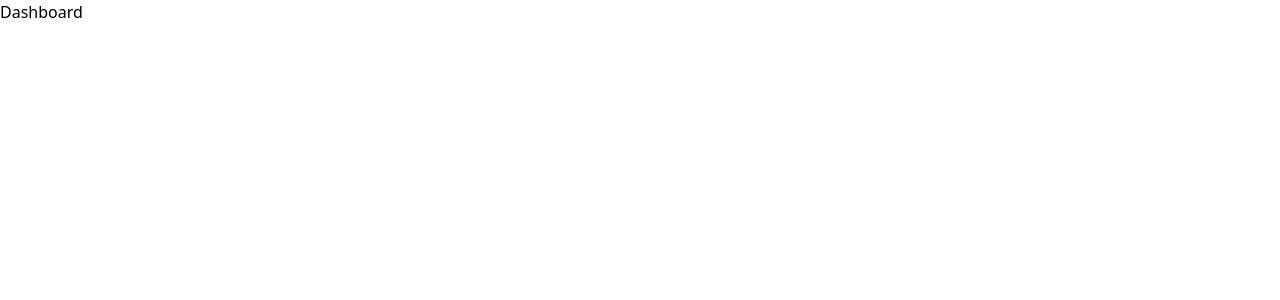
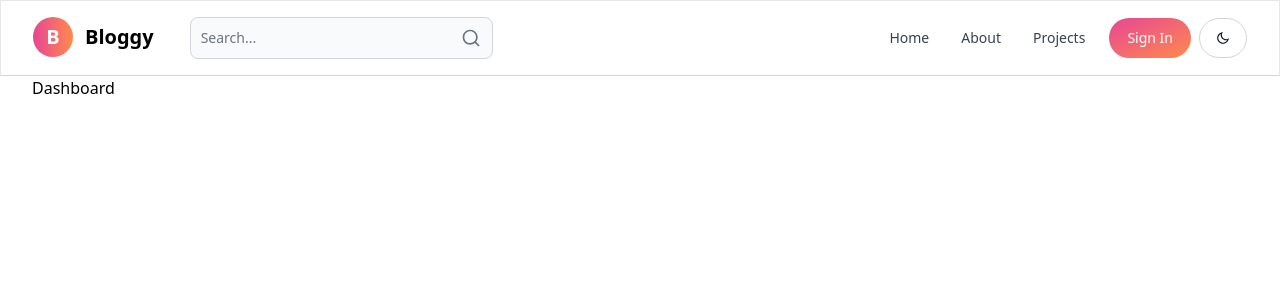
Before and after one commit to HanumanSahaySharma/mern-blog, a React app in the folder client/: page /dashboard in a window 1280 px wide. Shown: the top 300 px of the page. Built offline with nearby package versions, Linux system fonts and the light colour scheme; the HTML template or start-up script is replaced by a standard one.

Commit message:
install flowbite-react and add pages

```diff
--- a/client/package.json
+++ b/client/package.json
@@ -10,8 +10,10 @@
     "preview": "vite preview"
   },
   "dependencies": {
+    "flowbite-react": "^0.7.2",
     "react": "^18.2.0",
     "react-dom": "^18.2.0",
+    "react-icons": "^5.0.1",
     "react-router-dom": "^6.21.3"
   },
   "devDependencies": {
--- a/client/src/App.jsx
+++ b/client/src/App.jsx
@@ -1,23 +1,38 @@
-import React from 'react'
-import { BrowserRouter as Router, Routes, Route} from 'react-router-dom'
+import React from "react";
+import { BrowserRouter as Router, Routes, Route } from "react-router-dom";
 
-import Home from './pages/Home';
-import About from './pages/About';
-import Projects from './pages/Projects';
-import Dashboard from './pages/Dashboard';
-import SignIn from './pages/SignIn';
-import SignUp from './pages/SignUp';
+import Header from "./components/header";
+
+import Home from "./pages/Home";
+import About from "./pages/About";
+import Projects from "./pages/Projects";
+import Dashboard from "./pages/Dashboard";
+import SignIn from "./pages/SignIn";
+import SignUp from "./pages/SignUp";
 export default function App() {
   return (
     <Router>
+      <Header />
       <Routes>
-        <Route path="/" element={<Home />}>Home</Route>
-        <Route path="/about" element={<About />}>About</Route>
-        <Route path="/projects" element={<Projects />}>Projects</Route>
-        <Route path="/dashboard" element={<Dashboard />}>Dashboard</Route>
-        <Route path="/signin" element={<SignIn />}>SignIn</Route>
-        <Route path="/signup" element={<SignUp />}>SignUp</Route>
+        <Route path="/" element={<Home />}>
+          Home
+        </Route>
+        <Route path="/about" element={<About />}>
+          About
+        </Route>
+        <Route path="/projects" element={<Projects />}>
+          Projects
+        </Route>
+        <Route path="/dashboard" element={<Dashboard />}>
+          Dashboard
+        </Route>
+        <Route path="/signin" element={<SignIn />}>
+          SignIn
+        </Route>
+        <Route path="/signup" element={<SignUp />}>
+          SignUp
+        </Route>
       </Routes>
-      </Router>
-  )
+    </Router>
+  );
 }
--- /dev/null
+++ b/client/src/components/Header.jsx
@@ -0,0 +1,64 @@
+import React from "react";
+import { Link, useLocation, useRoutes } from "react-router-dom";
+import { Button, Navbar, TextInput } from "flowbite-react";
+import { RiSearchLine, RiMoonLine } from "react-icons/ri";
+
+export default function Header() {
+  const path = useLocation().pathname;
+  return (
+    <header className="border border-b-slate-300">
+      <div className="container mx-auto max-w-[1480px] pl-8 pr-8">
+        <div className="grid grid-cols-2 gap4 py-4">
+          <div className="flex items-center gap-4">
+            <Link
+              to="/"
+              className="mr-5 flex self-start items-center whitespace-nowrap text-lg sm:text-xl font-semibold dark:text-white"
+            >
+              <span className="rounded-full flex items-center justify-center font-bold w-10 h-10 bg-gradient-to-r from-pink-500 to-orange-400 text-white mr-3">
+                B
+              </span>
+              Bloggy
+            </Link>
+            <form className="hidden lg:block w-2/4">
+              <TextInput
+                className="w-full"
+                type="text"
+                placeholder="Search..."
+                rightIcon={RiSearchLine}
+              />
+            </form>
+            <Button className="w-12 h-10 block lg:hidden" color="gray" pill>
+              <RiSearchLine />
+            </Button>
+          </div>
+          <div className="flex items-center gap-2 justify-end">
+            <Navbar>
+              <Navbar.Toggle />
+              <Navbar.Collapse className="navbar-nav">
+                <Navbar.Link as={Link} to="/" active={path === "/"} exect>
+                  Home
+                </Navbar.Link>
+                <Navbar.Link as={Link} to="/about" active={path === "/about"}>
+                  About
+                </Navbar.Link>
+                <Navbar.Link
+                  as={Link}
+                  to="/projects"
+                  active={path === "/projects"}
+                >
+                  Projects
+                </Navbar.Link>
+              </Navbar.Collapse>
+            </Navbar>
+            <Button gradientDuoTone="pinkToOrange" pill>
+              Sign In
+            </Button>
+            <Button className="w-12 h-10 sm:inline px-0" color="light" pill>
+              <RiMoonLine />
+            </Button>
+          </div>
+        </div>
+      </div>
+    </header>
+  );
+}
--- a/client/src/pages/About.jsx
+++ b/client/src/pages/About.jsx
@@ -1,7 +1,9 @@
-import React from 'react'
+import React from "react";
 
 export default function About() {
   return (
-    <h1>About</h1>
-  )
+    <div className="container mx-auto max-w-[1280px] pl-8 pr-8">
+      <h1>About</h1>
+    </div>
+  );
 }
--- a/client/src/pages/Dashboard.jsx
+++ b/client/src/pages/Dashboard.jsx
@@ -1,7 +1,9 @@
-import React from 'react'
+import React from "react";
 
 export default function Dashboard() {
   return (
-    <div>Dashboard</div>
-  )
+    <div className="container mx-auto max-w-[1280px] pl-8 pr-8">
+      <h1>Dashboard</h1>
+    </div>
+  );
 }
--- a/client/src/pages/Home.jsx
+++ b/client/src/pages/Home.jsx
@@ -1,7 +1,9 @@
-import React from 'react'
+import React from "react";
 
 export default function Home() {
   return (
-    <div>Home</div>
-  )
+    <div className="container mx-auto max-w-[1280px] pl-8 pr-8">
+      <h1>Home</h1>
+    </div>
+  );
 }
--- a/client/src/pages/Projects.jsx
+++ b/client/src/pages/Projects.jsx
@@ -1,7 +1,9 @@
-import React from 'react'
+import React from "react";
 
 export default function Projects() {
   return (
-    <div>Projects</div>
-  )
+    <div className="container mx-auto max-w-[1280px] pl-8 pr-8">
+      <h1>Projects</h1>
+    </div>
+  );
 }
--- a/client/src/pages/SignIn.jsx
+++ b/client/src/pages/SignIn.jsx
@@ -1,7 +1,9 @@
-import React from 'react'
+import React from "react";
 
 export default function SignIn() {
   return (
-    <div>SignIn</div>
-  )
+    <div className="container mx-auto max-w-[1280px] pl-8 pr-8">
+      <h1>SignIn</h1>
+    </div>
+  );
 }
--- a/client/src/pages/SignUp.jsx
+++ b/client/src/pages/SignUp.jsx
@@ -1,7 +1,9 @@
-import React from 'react'
+import React from "react";
 
 export default function SignUp() {
   return (
-    <div>SignUp</div>
-  )
+    <div className="container mx-auto max-w-[1280px] pl-8 pr-8">
+      <h1>Signup</h1>
+    </div>
+  );
 }
--- a/client/tailwind.config.js
+++ b/client/tailwind.config.js
@@ -1,8 +1,12 @@
 /** @type {import('tailwindcss').Config} */
 export default {
-  content: ["./index.html", "./src/**/*.{js,ts,jsx,tsx}"],
+  content: [
+    "./index.html",
+    "./src/**/*.{js,ts,jsx,tsx}",
+    "node_modules/flowbite-react/lib/esm/**/*.js",
+  ],
   theme: {
     extend: {},
   },
-  plugins: [],
+  plugins: [require("flowbite/plugin")],
 };
```
Also changed, not shown: 1 other file (tests, documents, lock files or other folders).
